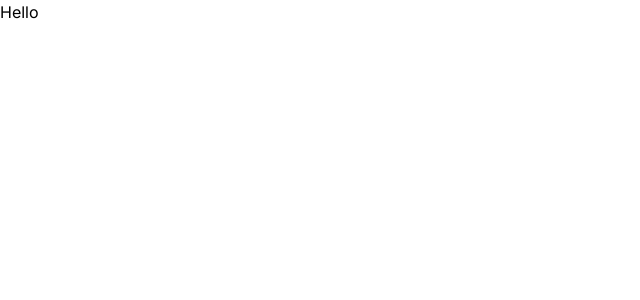
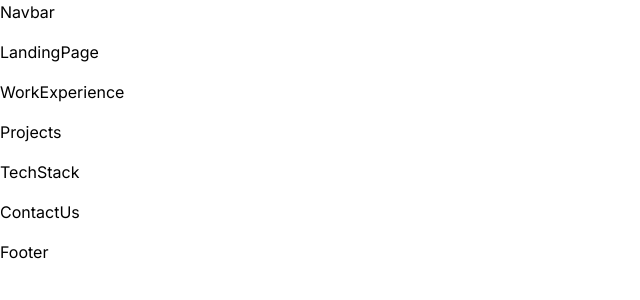
Before and after one commit to bhokaremoin/portfolio, a Next.js app: page / in a window 1280 px wide. Shown: the top 300 px of the page, without its empty margins (0-640 px from the left). Built offline with nearby package versions, Linux system fonts and the light colour scheme.

Commit message:
added the components

```diff
--- /dev/null
+++ b/app/Components/ContactUs.tsx
@@ -0,0 +1,7 @@
+import React from "react";
+
+const ContactUs: React.FC = () => {
+    return <div>ContactUs</div>
+}
+
+export default ContactUs
--- /dev/null
+++ b/app/Components/Footer.tsx
@@ -0,0 +1,7 @@
+import React from "react";
+
+const Footer: React.FC = () => {
+    return <div>Footer</div>
+}
+
+export default Footer
--- /dev/null
+++ b/app/Components/LandingPage.tsx
@@ -0,0 +1,7 @@
+import React from "react";
+
+const LandingPage: React.FC = () => {
+    return <div>LandingPage</div>
+}
+
+export default LandingPage
--- /dev/null
+++ b/app/Components/Navbar.tsx
@@ -0,0 +1,7 @@
+import React from "react";
+
+const Navbar: React.FC = () => {
+    return <div>Navbar</div>
+}
+
+export default Navbar
--- /dev/null
+++ b/app/Components/Projects.tsx
@@ -0,0 +1,7 @@
+import React from "react";
+
+const Projects: React.FC = () => {
+    return <div>Projects</div>
+}
+
+export default Projects
--- /dev/null
+++ b/app/Components/TechStack.tsx
@@ -0,0 +1,7 @@
+import React from "react";
+
+const TechStack: React.FC = () => {
+    return <div>TechStack</div>
+}
+
+export default TechStack
--- /dev/null
+++ b/app/Components/WorkExperience.tsx
@@ -0,0 +1,7 @@
+import React from "react";
+
+const WorkExperience: React.FC = () => {
+    return <div>WorkExperience</div>
+}
+
+export default WorkExperience
--- a/app/page.tsx
+++ b/app/page.tsx
@@ -1,7 +1,21 @@
+import Navbar from "@/app/Components/Navbar";
+import LandingPage from "@/app/Components/LandingPage";
+import WorkExperience from "@/app/Components/WorkExperience";
+import Projects from "@/app/Components/Projects";
+import TechStack from "@/app/Components/TechStack";
+import ContactUs from "@/app/Components/ContactUs";
+import Footer from "@/app/Components/Footer";
+
 export default function Home() {
   return (
-    <main className="flex">
-      Hello
+    <main className="flex flex-col gap-4">
+        <Navbar />
+        <LandingPage />
+        <WorkExperience />
+        <Projects />
+        <TechStack />
+        <ContactUs />
+        <Footer />
     </main>
   );
 }
```
